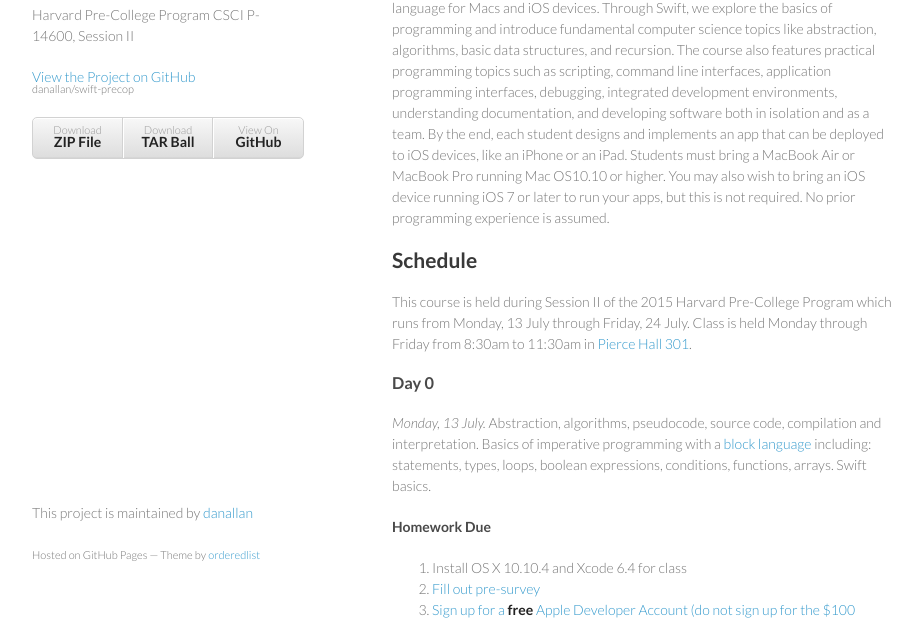
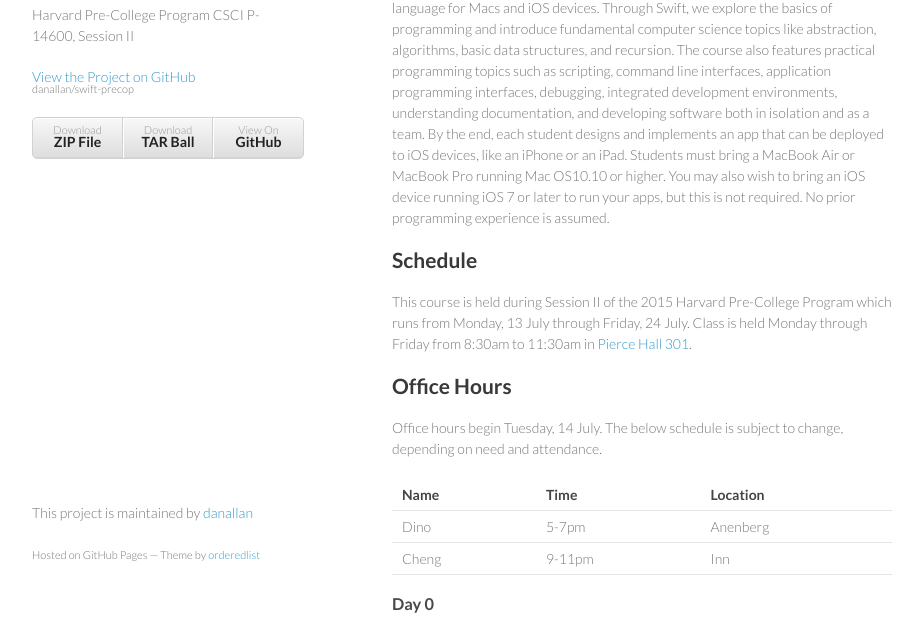
Before and after one commit to danallan/swift-precop, a plain HTML site: page index.html in a window 1280 px wide. Shown: the part 166-789 px from the top of the page, without its empty margins (178-1101 px from the left). Drawn offline with Linux system fonts and the light colour scheme.

```diff
--- a/index.html
+++ b/index.html
@@ -39,6 +39,33 @@
 <a id="schedule" class="anchor" href="#schedule" aria-hidden="true"><span class="octicon octicon-link"></span></a>Schedule</h2>
 
 <p>This course is held during Session II of the 2015 Harvard Pre-College Program which runs from Monday, 13 July through Friday, 24 July. Class is held Monday through Friday from 8:30am to 11:30am in <a href="https://map.cs50.net/435">Pierce Hall 301</a>. </p>
+
+<h2>
+<a id="office-hours" class="anchor" href="#office-hours" aria-hidden="true"><span class="octicon octicon-link"></span></a>Office Hours</h2>
+
+<p>Office hours begin Tuesday, 14 July. The below schedule is subject to change, depending on need and attendance.</p>
+
+<table>
+<thead>
+<tr>
+<th>Name</th>
+<th>Time</th>
+<th>Location</th>
+</tr>
+</thead>
+<tbody>
+<tr>
+<td>Dino</td>
+<td>5-7pm</td>
+<td>Anenberg</td>
+</tr>
+<tr>
+<td>Cheng</td>
+<td>9-11pm</td>
+<td>Inn</td>
+</tr>
+</tbody>
+</table>
 
 <h3>
 <a id="day-0" class="anchor" href="#day-0" aria-hidden="true"><span class="octicon octicon-link"></span></a>Day 0</h3>
```
Also changed, not shown: params.json (+1 -1 lines).
